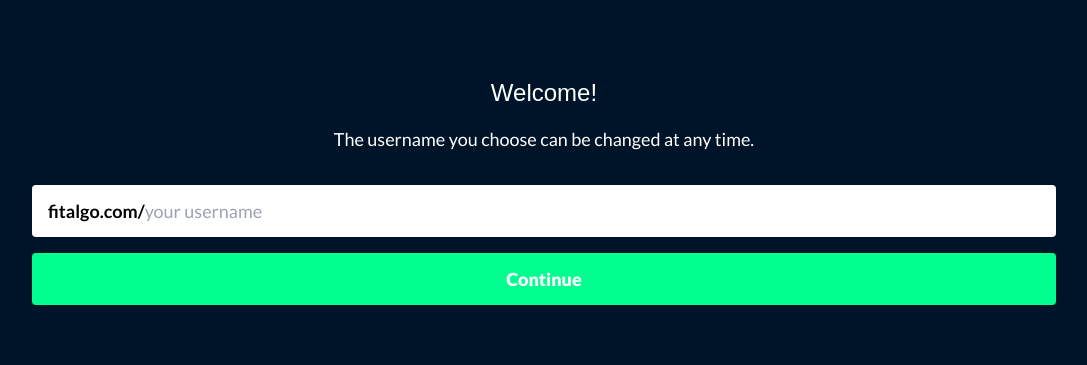
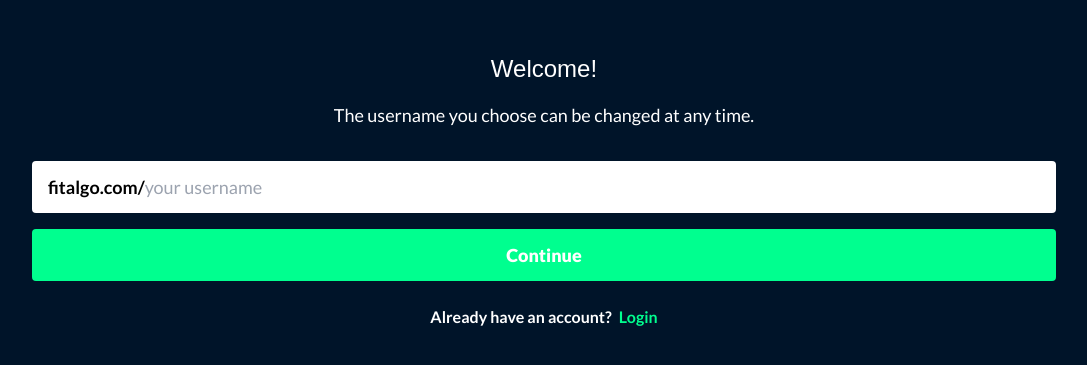
Before and after one commit to andevbonilla/movete, a Next.js app: page /en/auth/register/link in a window 1280 px wide. Shown: the part 209-574 px from the top of the page, without its empty margins (96-1183 px from the left). Built offline with nearby package versions, Linux system fonts and the light colour scheme; a web font is replaced by a local one.

Commit message:
add login question in selecting a link

```diff
--- a/src/app/[locale]/auth/register/link/page.tsx
+++ b/src/app/[locale]/auth/register/link/page.tsx
@@ -2,6 +2,7 @@
 import React from 'react';
 import { useRouter } from 'next/navigation';
 import { Dela_Gothic_One } from '@next/font/google';
+import Link from 'next/link';
 
 const delaGothic = Dela_Gothic_One({
     weight: ["400"], // bold de la fuente
@@ -26,6 +27,10 @@
                 <input className='w-full' type="text" placeholder={`your username`} />
             </div>
             <button onClick={continueUserInfo} type='button' className={`bg-[#00FF8F] text-white mt-4 py-3 px-5 text-center w-full rounded font-extrabold text-lg`}>Continue</button>
+            <div className='flex items-center justify-center mx-[10%] text-base mt-6'>
+                <p className='text-white font-bold'>Already have an account? <Link className='text-[#00FF8F] ml-1' href={"/en/auth/login"}>Login</Link></p>
+            </div>
+
         </div>
     )
 }
```
